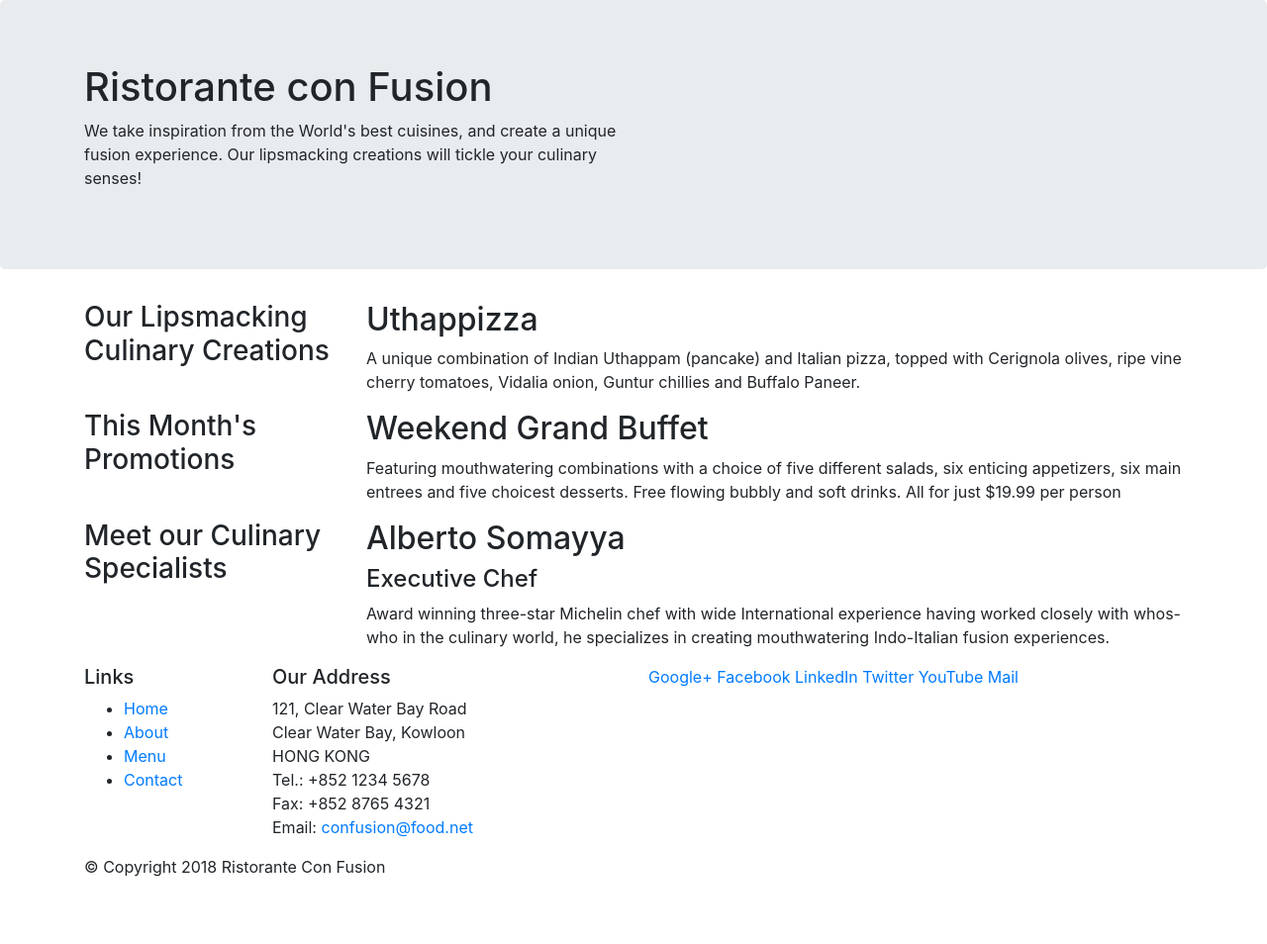
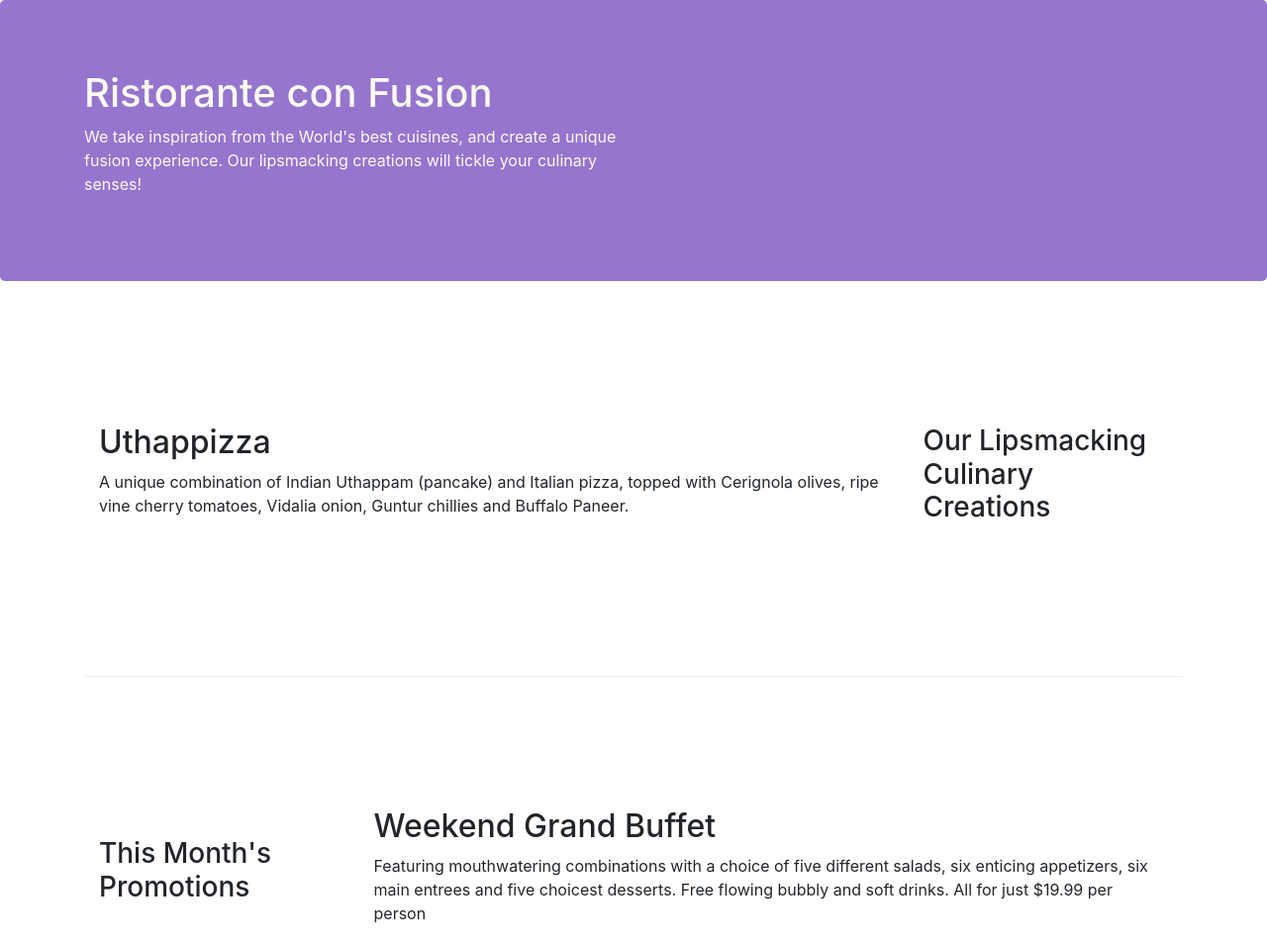
Before and after one commit to RavinSG/git-test, a website: page index.html in a window 1280 px wide. Shown: the top 954 px of the page at 99% size. Before the commit the page ends 904 px from the top, so only its background shows below. Drawn offline with nearby package versions, Linux system fonts and the light colour scheme.

Commit message:
Add custom css and align items

```diff
--- /dev/null
+++ b/css/style.css
@@ -0,0 +1,30 @@
+.row-header {
+    margin: 0 auto;
+    padding: 0;
+}
+
+.row-content {
+    margin: 0 auto;
+    padding: 50px 0 50px 0;
+    border-bottom: 1px ridge;
+    min-height: 400px;
+}
+
+.footer {
+    background-color: #D1C4E9;
+    margin: 0 auto;
+    padding: 20px 0 20px 0;
+}
+
+.jumbotron {
+    padding: 70px 30px 70px 30px;
+    margin: 0 auto;
+    background: #9575CD;
+    color: floralwhite;
+}
+
+.address {
+    font-size: 80%;
+    margin: 0;
+    color: #0f0f0f;
+}
--- a/index.html
+++ b/index.html
@@ -5,6 +5,7 @@
 
 <!-- Bootstrap CSS -->
 <link rel="stylesheet" href="node_modules/bootstrap/dist/css/bootstrap.min.css">
+<link rel="stylesheet" href="css/style.css">
 
 <!DOCTYPE html>
 <html lang="en">
@@ -30,11 +31,11 @@
 </header>
 
 <div class="container">
-    <div class="row">
-        <div class="col-12 col-sm-4 col-md-3">
+    <div class="row row-content align-items-center">
+        <div class="col-12 col-sm-4 order-sm-last col-md-3">
             <h3>Our Lipsmacking Culinary Creations</h3>
         </div>
-        <div class="col col-sm col-md">
+        <div class="col col-sm order-sm-first col-md">
             <h2>Uthappizza</h2>
             <p>A unique combination of Indian Uthappam (pancake) and Italian pizza, topped with Cerignola olives, ripe
                 vine cherry tomatoes, Vidalia onion, Guntur chillies and Buffalo Paneer.</p>
@@ -42,7 +43,7 @@
     </div>
 
 
-    <div class="row">
+    <div class="row row-content align-items-center">
         <div class="col-12 col-sm-4 col-md-3">
             <h3>This Month's Promotions</h3>
         </div>
@@ -54,11 +55,11 @@
         </div>
     </div>
 
-    <div class="row">
-        <div class="col-12 col-sm-4 col-md-3">
+    <div class="row row-content align-items-center">
+        <div class="col-12 col-sm-4 col-md-3 order-sm-last">
             <h3>Meet our Culinary Specialists</h3>
         </div>
-        <div class="col col-sm col-md">
+        <div class="col col-sm col-md order-sm-first">
             <h2>Alberto Somayya</h2>
             <h4>Executive Chef</h4>
             <p>Award winning three-star Michelin chef with wide International experience having worked closely with
@@ -68,19 +69,19 @@
     </div>
 </div>
 
-<footer>
+<footer class="footer">
     <div class="container">
         <div class="row">
-            <div class="col-4 col-sm-2">
+            <div class="col-4 col-sm-2 offset-1">
                 <h5>Links</h5>
-                <ul>
+                <ul class="list-unstyled">
                     <li><a href="#">Home</a></li>
                     <li><a href="#">About</a></li>
                     <li><a href="#">Menu</a></li>
                     <li><a href="#">Contact</a></li>
                 </ul>
             </div>
-            <div class="col-12 col-sm-4">
+            <div class="col-7 col-sm-5 address">
                 <h5>Our Address</h5>
                 <address>
                     121, Clear Water Bay Road<br>
@@ -91,8 +92,8 @@
                     Email: <a href="mailto:confusion@food.net">confusion@food.net</a>
                 </address>
             </div>
-            <div class="col col-sm-5">
-                <div>
+            <div class="col-12 col-sm-4 align-self-center">
+                <div class="text-sm-center">
                     <a href="http://google.com/+">Google+</a>
                     <a href="http://www.facebook.com/profile.php?id=">Facebook</a>
                     <a href="http://www.linkedin.com/in/">LinkedIn</a>
@@ -102,7 +103,7 @@
                 </div>
             </div>
         </div>
-        <div class="row">
+        <div class="row justify-content-center">
             <div class="col-auto">
                 <p>© Copyright 2018 Ristorante Con Fusion</p>
             </div>
```
